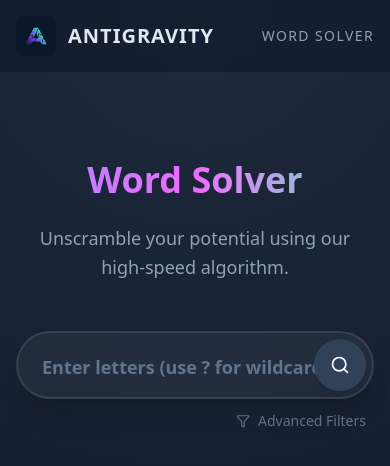
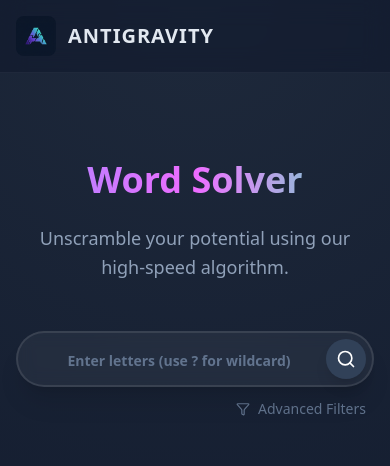
Before and after one commit to james-honaker/word-solver, a Next.js app: page / in a window 390 px wide. Shown: the top 466 px of the page. Built offline with nearby package versions, Linux system fonts and the light colour scheme.

Commit message:
fix(ui): compact banner and input for narrow mobile screens

```diff
--- a/app/components/Banner.tsx
+++ b/app/components/Banner.tsx
@@ -18,7 +18,7 @@ export default function Banner() {
             </div>
 
             <div className="flex gap-6">
-                <span className="text-slate-400 font-medium text-sm uppercase tracking-widest">Word Solver</span>
+                <span className="hidden sm:block text-slate-400 font-medium text-sm uppercase tracking-widest">Word Solver</span>
             </div>
         </nav>
     );
--- a/app/components/InputArea.tsx
+++ b/app/components/InputArea.tsx
@@ -29,7 +29,7 @@ export default function InputArea({ letters, loading, setLetters, handleSolve, f
                         onChange={(e: ChangeEvent<HTMLInputElement>) => setLetters(e.target.value.replace(/[^a-zA-Z?]/g, ''))}
                         placeholder="Enter letters (use ? for wildcard)"
                         maxLength={15}
-                        className="w-full py-4 pl-6 pr-14 text-2xl font-bold text-center tracking-[0.2em] uppercase bg-white/5 border-2 border-white/10 rounded-full focus:outline-none focus:border-violet-500 focus:bg-white/10 transition-all placeholder:text-slate-500 placeholder:text-lg placeholder:normal-case placeholder:tracking-normal text-white shadow-xl backdrop-blur-sm"
+                        className="w-full py-3 md:py-4 pl-4 md:pl-6 pr-12 md:pr-14 text-xl md:text-2xl font-bold text-center tracking-widest md:tracking-[0.2em] uppercase bg-white/5 border-2 border-white/10 rounded-full focus:outline-none focus:border-violet-500 focus:bg-white/10 transition-all placeholder:text-slate-500 placeholder:text-sm md:placeholder:text-lg placeholder:normal-case placeholder:tracking-normal text-white shadow-xl backdrop-blur-sm"
                     />
                     <button
                         type="submit"
```
